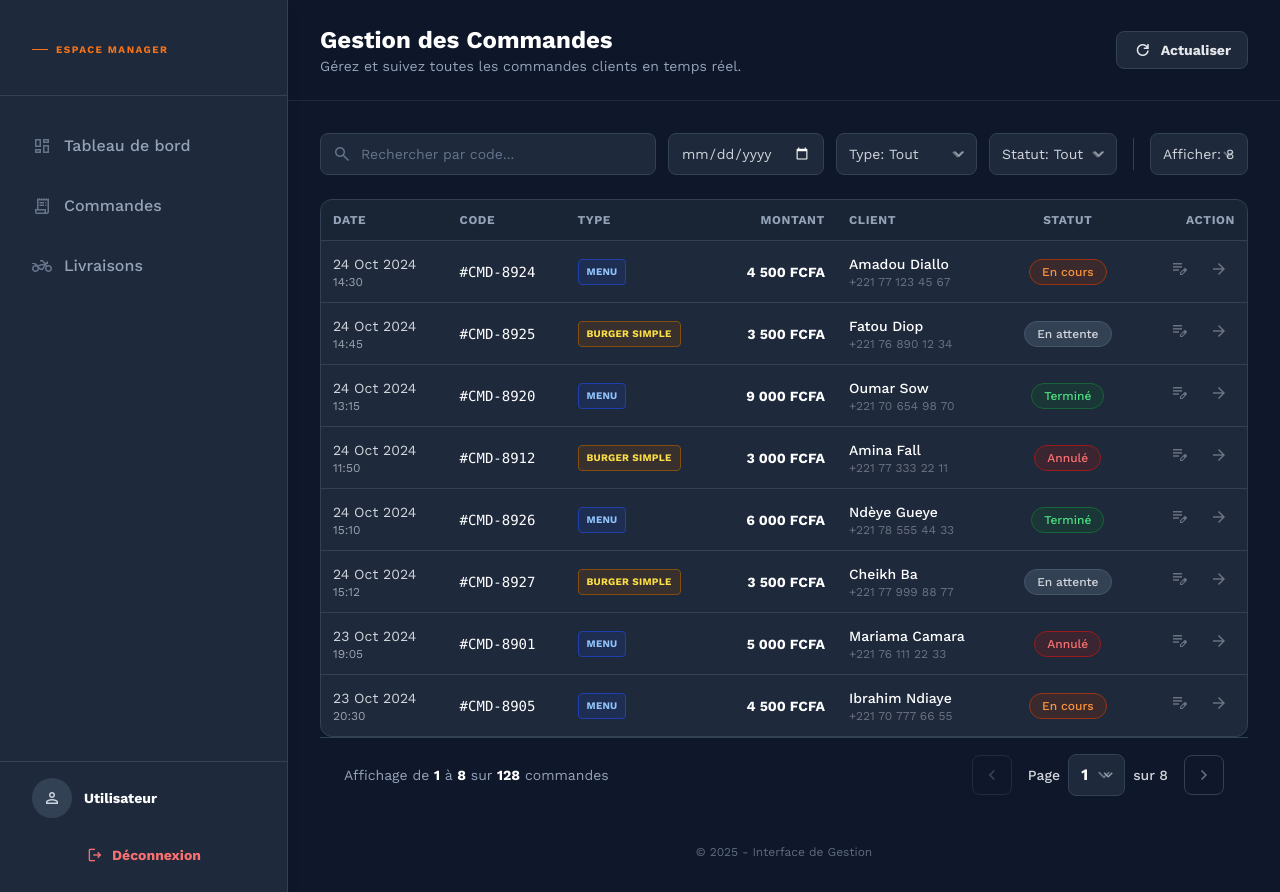
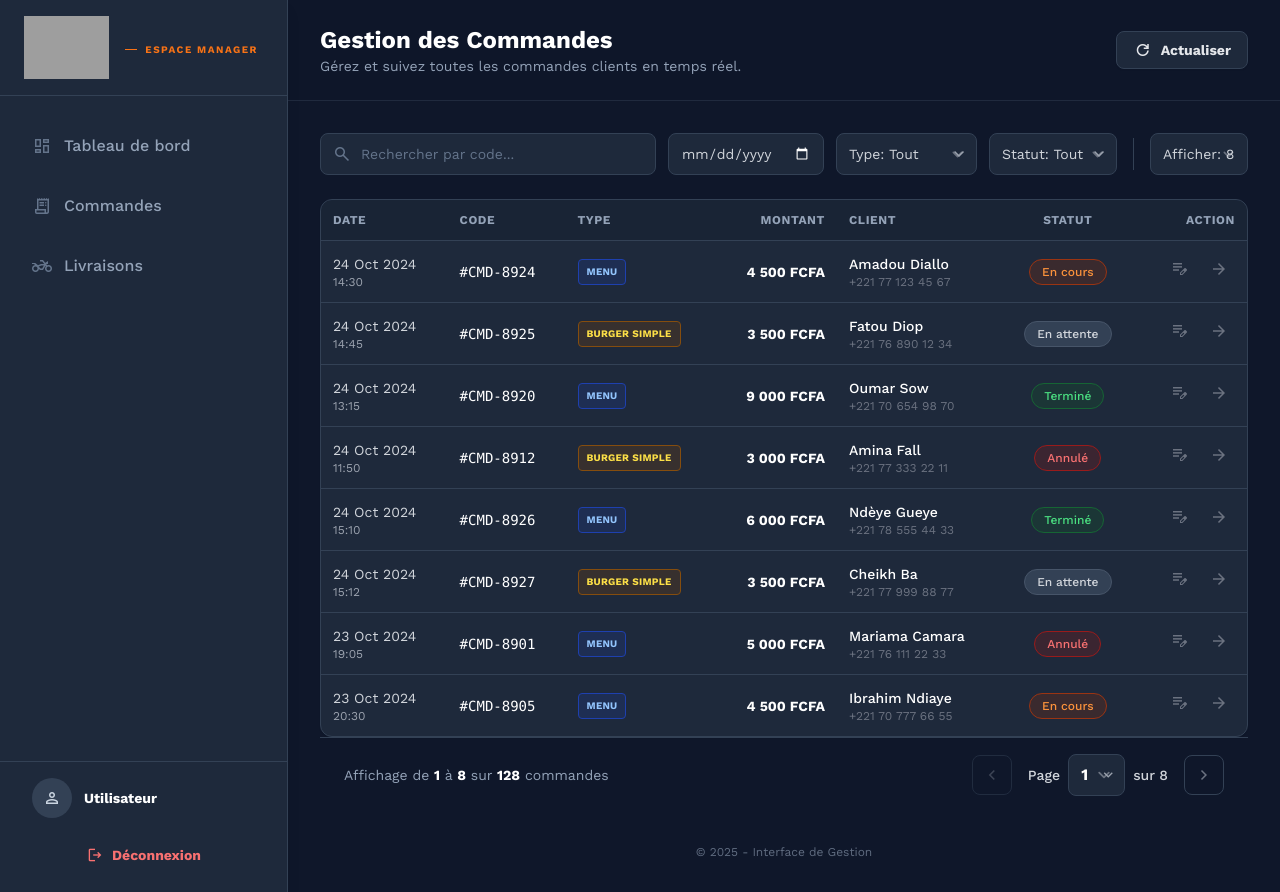
Before and after one commit to BySalim/brasil-burger-restaurant, a Symfony app: template symfony-gestionnaire/BrasilBurger.Manager/templates/orders/index.html.twig in a window 1280 px wide. Run offline with Twig, Linux system fonts and the light colour scheme; the template is opened without the code that fills it, so the values that code supplies are empty; some libraries are stand-ins or nearby versions; grey boxes are pictures that could not be loaded.

Commit message:
logo in sidebar et correction nom de site in footer

```diff
--- a/symfony-gestionnaire/BrasilBurger.Manager/templates/components/brand_logo.html.twig
+++ b/symfony-gestionnaire/BrasilBurger.Manager/templates/components/brand_logo.html.twig
@@ -5,7 +5,6 @@
 
 <div class="text-center">
 
-    {# On appelle notre nouveau composant générique #}
     {% include 'components/logo.html.twig' with {
         src: site_logo_icon_main,
         size: size == 'sm' ? 'sm' : 'lg',
--- a/symfony-gestionnaire/BrasilBurger.Manager/templates/partials/dashboard/sidebar.html.twig
+++ b/symfony-gestionnaire/BrasilBurger.Manager/templates/partials/dashboard/sidebar.html.twig
@@ -8,21 +8,35 @@
 {% set currentRoute = app.request.attributes.get('_route') %}
 
 {# Header #}
-<div class="h-24 flex flex-col justify-center px-8 border-b border-gray-100 dark:border-border-dark">
-    <h1 class="text-2xl font-bold text-gray-900 dark:text-white tracking-tight">{{ site_name }}</h1>
-    <div class="flex items-center gap-2 mt-1">
-        <span class="h-[1px] w-4 bg-primary"></span>
-        <p class="text-primary font-bold text-[10px] tracking-[0.15em] uppercase">Espace Manager</p>
+<div class="h-24 flex items-center px-6 border-b border-gray-100 dark:border-border-dark gap-4">
+    <div class="shrink-0">
+        {% include 'components/logo.html.twig' with {
+            src: site_logo_icon_main,
+            size: 'md',
+            class: 'hover:scale-105 transition-transform duration-300'
+        } %}
     </div>
+
+    <div class="flex flex-col justify-center">
+        <h1 class="text-xl font-bold text-gray-900 dark:text-white tracking-tight leading-tight">
+            {{ site_name }}
+        </h1>
+        <div class="flex items-center gap-2 mt-1">
+            <span class="h-[1px] w-3 bg-primary"></span>
+            <p class="text-primary font-bold text-[10px] tracking-[0.15em] uppercase">
+                Espace Manager
+            </p>
+        </div>
+    </div>
+
 </div>
-
 {# Navigation #}
 <nav class="flex-1 overflow-y-auto py-6 px-4 space-y-2">
     {% include 'components/nav_link.html.twig' with {
         href: path('app_dashboard'),
         text: 'Tableau de bord',
         icon: 'dashboard',
-        active: currentRoute == 'app_dashboard'
+        active: currentRoute == 'app_home'
     } %}
 
     {% include 'components/nav_link.html.twig' with {
--- a/symfony-gestionnaire/BrasilBurger.Manager/templates/partials/footer_copyright.html.twig
+++ b/symfony-gestionnaire/BrasilBurger.Manager/templates/partials/footer_copyright.html.twig
@@ -2,10 +2,10 @@
 Footer Copyright Component
 
 @param string year - Copyright year (default: current year)
-@param string company - Company name (default: {{ site_name }})
+@param string company - Company name (default: site_name)
 #}
 {% set copyrightYear = year|default('now'|date('Y')) %}
-{% set companyName = company|default('{{ site_name }}') %}
+{% set companyName = company|default(site_name) %}
 
 <div class="text-center">
     <p class="text-xs text-gray-400 dark:text-slate-500">
```
